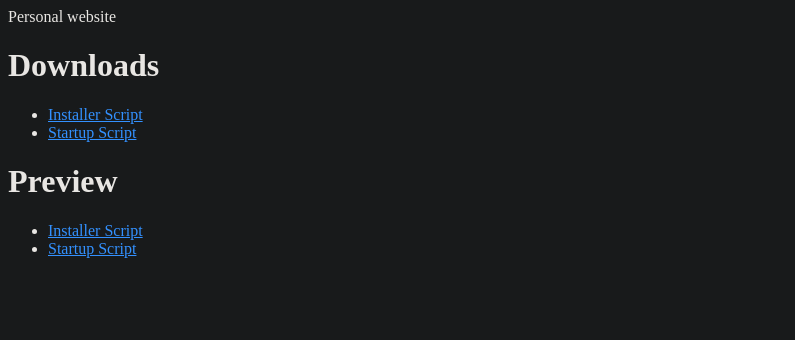
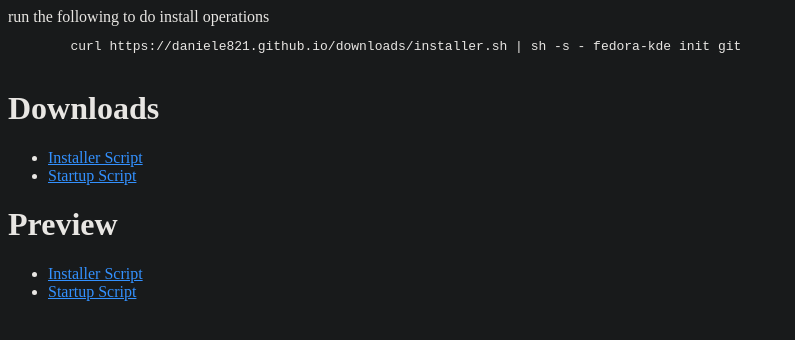
Before and after one commit to daniele821/daniele821.github.io, a plain HTML site: page index.html in a window 1280 px wide. Shown: the whole page, without its empty margins (0-795 px from the left). Drawn offline with Linux system fonts and the light colour scheme.

Commit message:
now shown oneliner to install stuff (which automatically downloads a file in this same website, yeah kinda cool. thanks microsoft for free hosting LUL)

```diff
--- a/index.html
+++ b/index.html
@@ -23,7 +23,10 @@
 
 
 <body>
-    Personal website
+    run the following to do install operations
+    <pre>
+        curl https://daniele821.github.io/downloads/installer.sh | sh -s - fedora-kde init git
+    </pre>
     <h1>Downloads</h1>
     <ul>
         <li> <a href="downloads/installer.sh" download="installer.sh">Installer Script</a> </li>
```
